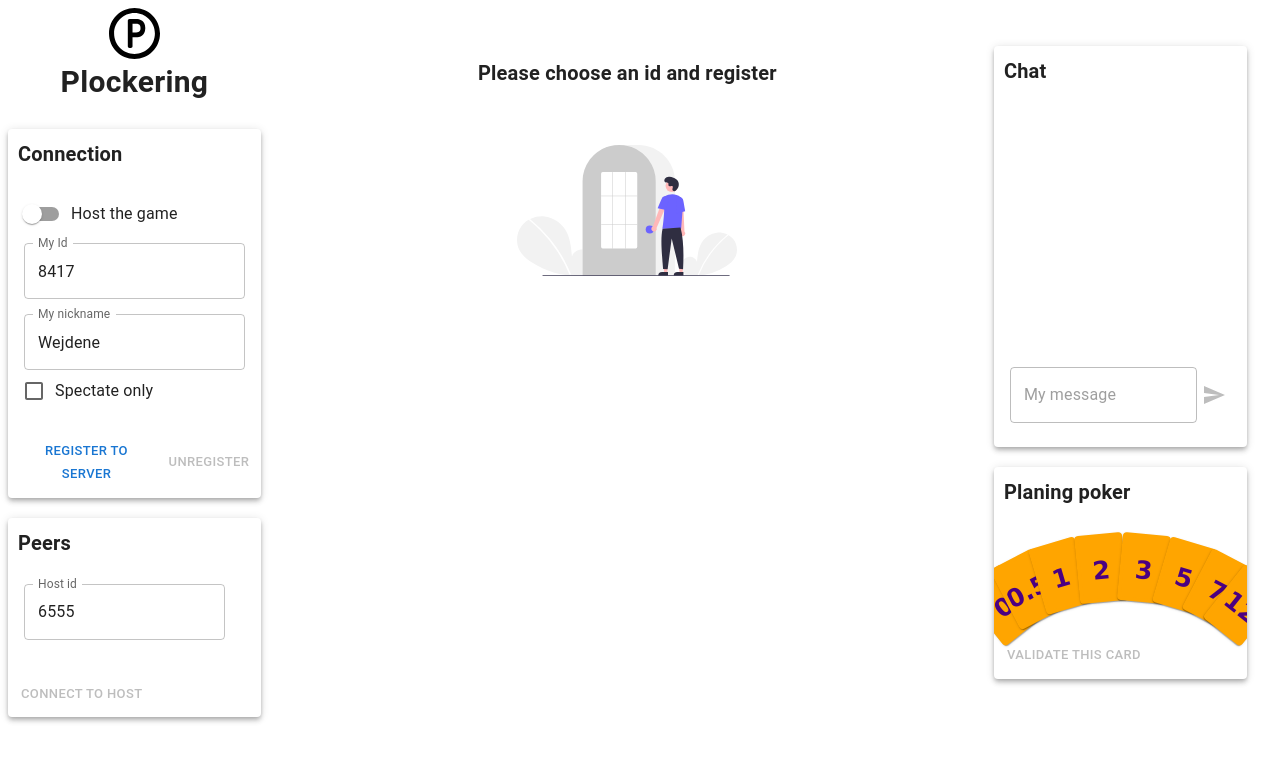
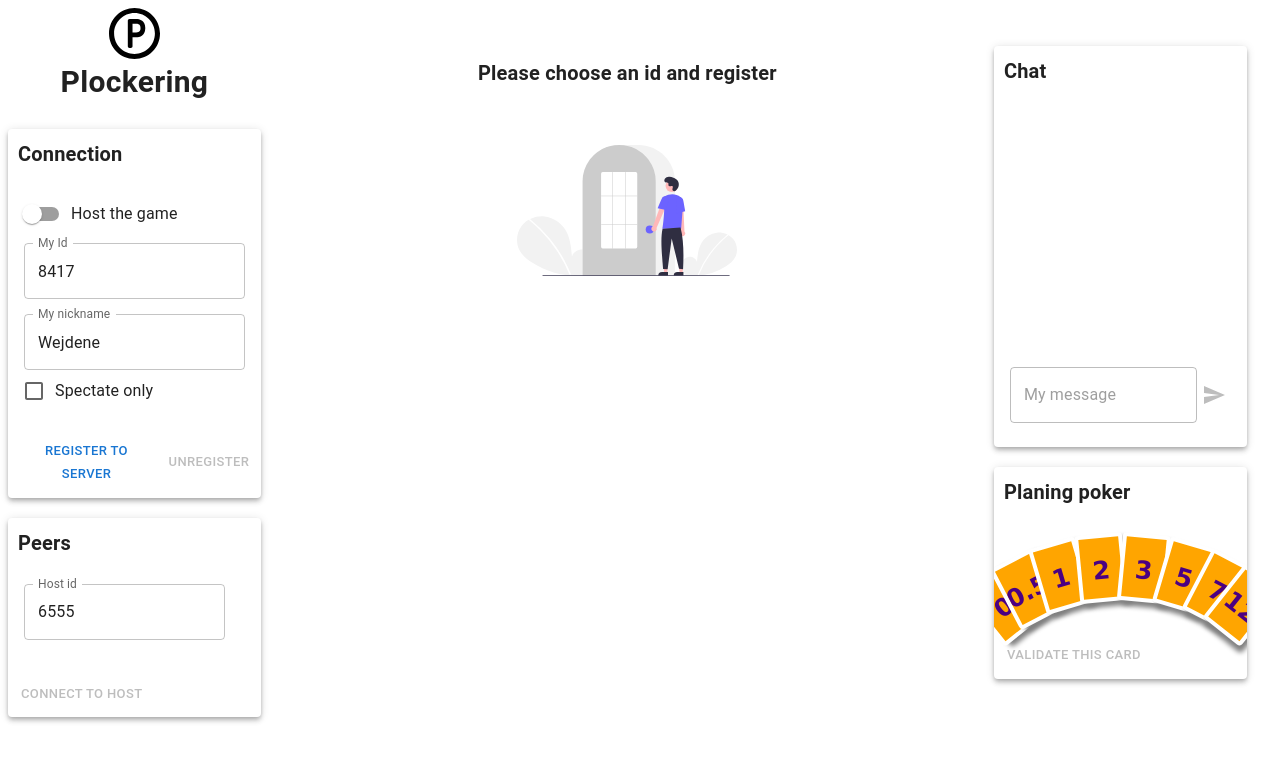
Before and after one commit to marmelab/plokering, a React (Vite) app: page / in a window 1280 px wide. Shown: the top 762 px of the page. Built offline with nearby package versions, Linux system fonts and the light colour scheme.

Commit message:
cards border

```diff
--- a/src/Zones/Cards/PlanningCard.jsx
+++ b/src/Zones/Cards/PlanningCard.jsx
@@ -40,11 +40,8 @@ export const PlanningCard = ({
         backgroundColor: isMe ? MY_BACK_COLOR : FRIEND_BACK_COLOR,
         color: isMe ? MY_COLOR : FRIEND_COLOR,
         border: "solid 4px",
-        borderColor: selected
-          ? MY_COLOR
-          : isMe
-          ? MY_BACK_COLOR
-          : FRIEND_BACK_COLOR,
+        borderColor: selected ? MY_COLOR : "white",
+        boxShadow: "5px 5px 5px grey",
         cursor: selectCard ? "pointer" : "inherit",
         transform: `rotateZ(${
           11 * (index - middleNumber + 0.5)
```
